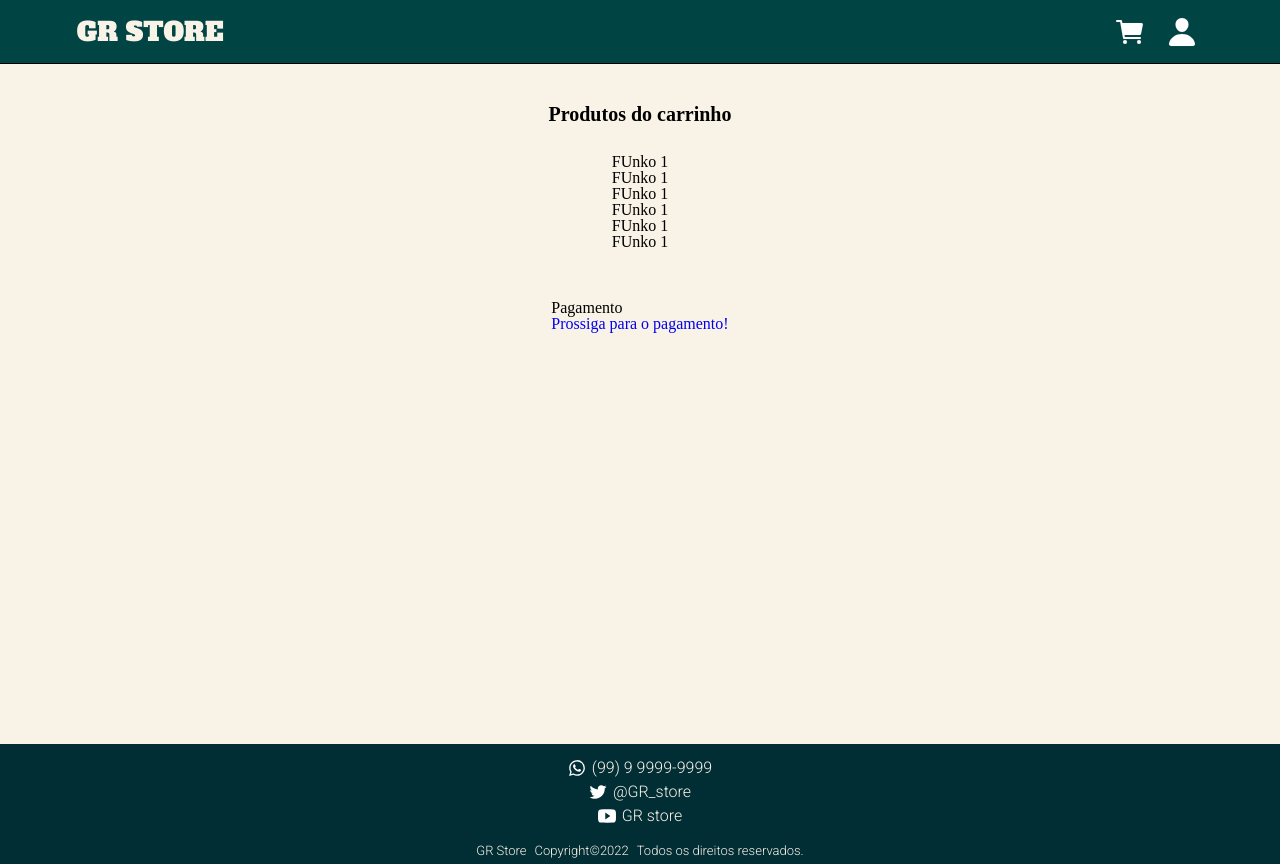
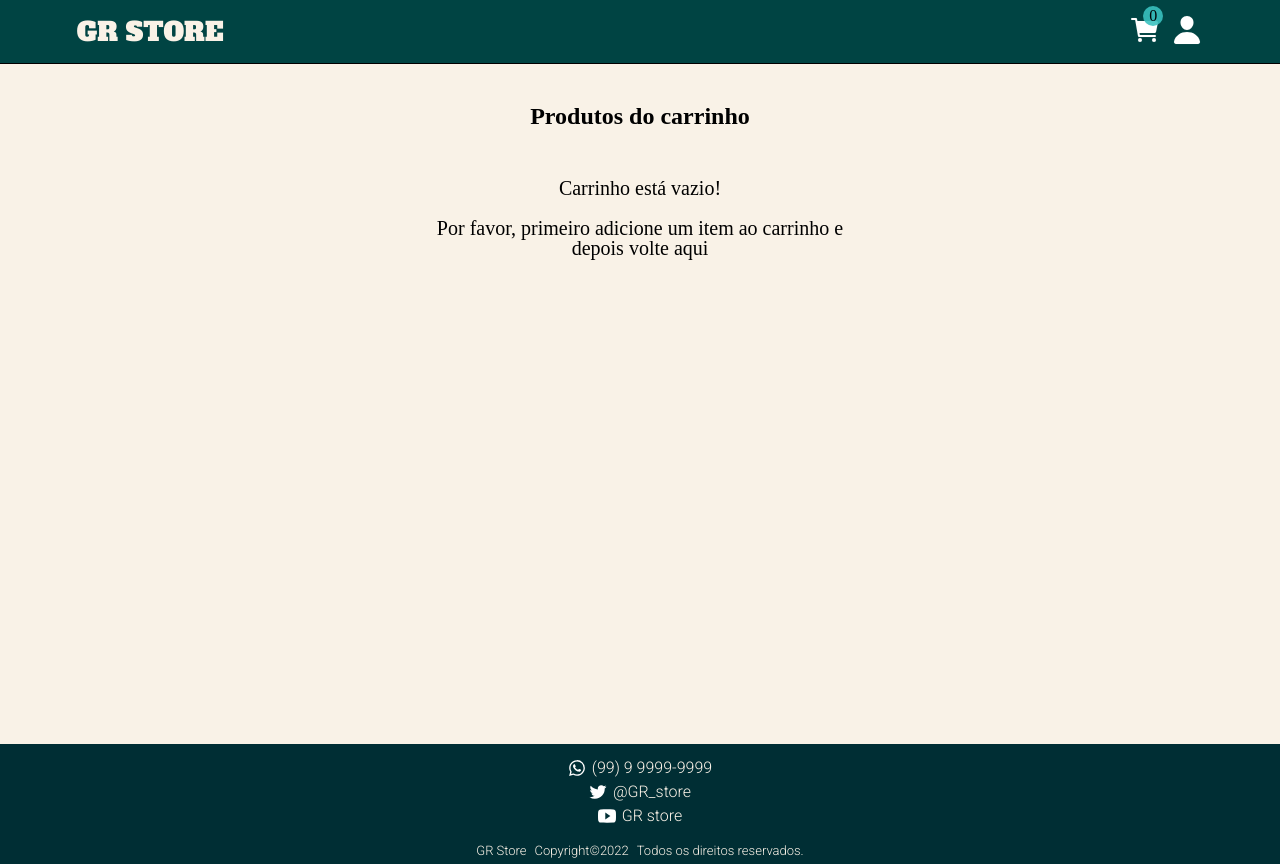
Before and after one commit to GabsRRC/projeto14-front, a React (Vite) app: page /cart in a window 1280 px wide. Built offline with nearby package versions, Linux system fonts and the light colour scheme.

Commit message:
wip: cart

```diff
--- a/src/App.jsx
+++ b/src/App.jsx
@@ -7,6 +7,7 @@ import AuthPage from "./AuthPage/index";
 import SingUpPage from "./SingUpPage/index";
 import UserContext from "./contexts/UserContext.js";
 import TokenContext from "./contexts/TokenContext.js";
+import CartContext from "./contexts/CartContext.js";
 import Header from "./Header/index";
 import Footer from "./Footer/index";
 import Cart from "./Cart";
@@ -16,10 +17,12 @@ import "./reset.css";
 export default function App() {
   const [token, setToken] = useState("");
   const [userInfo, setUserInfo] = useState({});
+  const [cart, setCart] = useState([]);
 
   return (
     <UserContext.Provider value={{ userInfo, setUserInfo }}>
       <TokenContext.Provider value={{ token, setToken }}>
+        <CartContext.Provider value={{ cart, setCart }}>
           <BrowserRouter>
             <Header />
             <Container>
@@ -34,6 +37,7 @@ export default function App() {
             </Container>
             <Footer />
           </BrowserRouter>
+        </CartContext.Provider>
       </TokenContext.Provider>
     </UserContext.Provider>
   );
--- a/src/Cart/index.jsx
+++ b/src/Cart/index.jsx
@@ -1,31 +1,72 @@
+import { useContext } from "react";
 import { Link } from "react-router-dom";
 import styled from "styled-components";
+import CartContext from "../contexts/CartContext.js";
 
 export default function Cart() {
+  //Ao clique de adicionar carrinho de um usuario => adicionar a um array vazio o array item e adicionar propriedade qtd : 1;
+  const { cart } = useContext(CartContext);
   return (
     <CartStyled>
       <CartProducts>
         <h1> Produtos do carrinho</h1>
         <Products>
-          <ul>
-            <li>FUnko 1</li>
-            <li>FUnko 1</li>
-            <li>FUnko 1</li>
-            <li>FUnko 1</li>
-            <li>FUnko 1</li>
-            <li>FUnko 1</li>
-          </ul>
+          {cart.length === 0 ? (
+            <EmptyCart>
+              <p>Carrinho está vazio!</p>{" "}
+              <p>
+                Por favor, primeiro adicione um item ao carrinho e depois volte
+                aqui
+              </p>
+            </EmptyCart>
+          ) : (
+            cart.map((product, key) => {
+              return (
+                <Product
+                  value={product.value}
+                  name={product.name}
+                  description={product.description}
+                  image={product.image}
+                  id={product._id}
+                  key={key}
+                  qtd={product.qtd}
+                  isEmpty={cart}
+                />
+              );
+            })
+          )}
         </Products>
+        {cart.length === 0 ? (
+          ""
+        ) : (
+          <Checkout>
+            <LinkStyled to="/checkout">Prossiga para o pagamento!</LinkStyled>
+          </Checkout>
+        )}
       </CartProducts>
-      <div>
-        {" "}
-        <div>Pagamento</div>
-        <Link to="/checkout">Prossiga para o pagamento!</Link>
-      </div>
     </CartStyled>
   );
 }
+function Product({ value, name, description, image, isLogged, id, qtd }) {
+  return (
+    <>
+      <ProductStyled>
+        <div className="product">
+          <div>
+            <img src={image} alt={description} />
+          </div>
 
+          <div className="lista">
+            <span className="titulo">{name}</span>
+            <span className="value">R$ {value * 0.9} à vista no PIX</span>
+            <span className="parcela"> 10x de R${value / 10} sem juros </span>
+            <span className="quantidade">Quantidade : {qtd}</span>
+          </div>
+        </div>
+      </ProductStyled>
+    </>
+  );
+}
 const CartStyled = styled.div`
   display: flex;
   justify-content: space-between;
@@ -33,7 +74,7 @@ const CartStyled = styled.div`
   flex-direction: column;
   width: 100%;
   h1 {
-    font-size: 20px;
+    font-size: 24px;
     font-weight: bold;
     margin-bottom: 30px;
   }
@@ -46,4 +87,157 @@ const CartProducts = styled.div`
   width: 100%;
   margin-bottom: 50px;
 `;
-const Products = styled.div``;
+const Products = styled.div`
+  display: flex;
+  flex-direction: column;
+  align-items: center;
+`;
+
+const ProductStyled = styled.div`
+  //height: 200px;
+  //background-color: #FFFFFF;
+  //margin-top: 10px;
+  width: 330px;
+  border-bottom-style: solid;
+  border-bottom-color: lightgray;
+  border-bottom-width: 1px;
+  padding-bottom: 10px;
+  padding-top: 10px;
+  position: relative;
+  font-family: "roboto slab";
+  font-style: normal;
+  font-weight: 400;
+  font-size: 16px;
+  line-height: 19px;
+  color: #000000;
+  display: flex;
+  justify-content: space-between;
+
+  .each {
+    margin-left: 8px;
+    margin-right: 8px;
+  }
+
+  img {
+    width: 130px;
+    height: 130px;
+    margin-left: 8px;
+  }
+
+  .product {
+    display: flex;
+    flex-direction: row;
+  }
+
+  .titulo {
+    color: black;
+    font-weight: bold;
+    margin-bottom: 4px;
+    font-size: 22px;
+  }
+  .quantidade {
+    color: #3a3838;
+    margin-top: 2px;
+  }
+
+  .button {
+    width: 200px;
+    height: 30px;
+    background-color: #c71515;
+    border-radius: 5px;
+    text-align: center;
+    font-weight: 700;
+    color: white;
+    box-shadow: rgba(0, 0, 0, 0.19) 0px 10px 20px,
+      rgba(0, 0, 0, 0.23) 0px 6px 6px;
+    margin: 6px 6px 6px 0;
+
+    :hover {
+      background-color: darkgreen;
+      cursor: pointer;
+      //margin: 10px;
+      font-size: 19px;
+    }
+  }
+
+  h6 {
+    margin-top: 4px;
+  }
+
+  .value {
+    color: green;
+    font-size: 20px;
+    font-weight: bold;
+    letter-spacing: -1.1px;
+    margin: 3px 0 3px 0;
+  }
+
+  .cart {
+    width: 200px;
+    height: 30px;
+    //background-color: orange;
+    border-radius: 5px;
+    //text-align: center;
+    font-weight: 700;
+    //color:white;
+    color: #c2581e;
+    //ssssbox-shadow: rgba(0, 0, 0, 0.19) 0px 10px 20px, rgba(0, 0, 0, 0.23) 0px 6px 6px;
+    margin: 6px 3px 6px 0px;
+    text-shadow: 2px 4px 3px rgba(0, 0, 0, 0.12);
+    :hover {
+      color: darkgreen;
+      cursor: pointer;
+      font-size: 18px;
+    }
+  }
+
+  .parcela {
+    color: gray;
+    margin: 3px 0;
+  }
+
+  .lista {
+    display: flex;
+    flex-direction: column;
+    margin-left: 18px;
+  }
+`;
+
+const Checkout = styled.div`
+  display: flex;
+  flex-direction: column;
+  align-items: center;
+  justify-content: center;
+  margin-top: 30px;
+
+  .title {
+    font-size: 22px;
+    font-weight: bold;
+    margin-bottom: 20px;
+  }
+`;
+
+const EmptyCart = styled.div`
+  display: flex;
+  flex-direction: column;
+  justify-content: center;
+  align-items: center;
+  width: 80%;
+  p {
+    font-size: 20px;
+    margin-top: 20px;
+    text-align: center;
+  }
+`;
+
+const LinkStyled = styled(Link)`
+  text-decoration: none;
+  margin: 5px;
+  border-radius: 8px;
+  font-size: 20px;
+  padding: 8px;
+  text-decoration: none;
+  background-color: #004443;
+  color: white;
+  font-weight: bold;
+`;
--- a/src/Header/index.jsx
+++ b/src/Header/index.jsx
@@ -1,12 +1,18 @@
 import styled from "styled-components";
 import { BrowserRouter, Routes, Route, Link } from "react-router-dom";
 import "../reset.css";
-import cart from "../assets/cart.svg";
+import cartImage from "../assets/cart.svg";
 import person from "../assets/person.svg";
 import cartoutline from "../assets/cart-outline.svg";
 import personoutline from "../assets/person-outline.svg";
+import { useContext } from "react";
+import UserContext from "../contexts/UserContext.js";
+import CartContext from "../contexts/CartContext.js";
 
 export default function Header() {
+  const { userInfo } = useContext(UserContext);
+  const cart = useContext(CartContext);
+  console.log(userInfo);
   return (
     <HeaderTop>
       <div>
@@ -16,10 +22,16 @@ export default function Header() {
       </div>
       <HeaderIcons>
         <LinkStyled to="/cart">
-          <img src={cart} />
+          <div>
+            <img src={cartImage} />
+          </div>
+          <p className="quantidade">{cart.cart.length}</p>
         </LinkStyled>
         <LinkStyled to="/auth">
-          <img src={person} />{" "}
+          <div>
+            <img src={person} />
+          </div>
+          <p className="username">{userInfo.name}</p>
         </LinkStyled>
       </HeaderIcons>
     </HeaderTop>
@@ -52,6 +64,7 @@ const HeaderIcons = styled.div`
 `;
 
 const LinkStyled = styled(Link)`
+  box-sizing: border-box;
   display: flex;
   align-items: center;
   justify-content: center;
@@ -60,10 +73,30 @@ const LinkStyled = styled(Link)`
   text-decoration: none;
   margin-left: 10px;
   color: white;
+  position: relative;
 
   img {
     height: 32px;
     width: 32px;
-    margin: 5px;
+    margin: 5px 0;
+  }
+  .quantidade {
+    display: flex;
+    align-items: center;
+    justify-content: center;
+    color: black;
+    background-color: #3ac2c0;
+    opacity: 0.89;
+    width: 20px;
+    height: 20px;
+    border-radius: 50%;
+
+    position: absolute;
+    top: -3px;
+    right: -2px;
+  }
+  .username {
+    position: absolute;
+    bottom: -10px;
   }
 `;
--- a/src/MainPage/index.jsx
+++ b/src/MainPage/index.jsx
@@ -10,18 +10,20 @@ import UserContext from "../contexts/UserContext.js";
 import TokenContext from "../contexts/TokenContext.js";
 import axios from "axios";
 import { PacmanLoader } from "react-spinners";
+import CartContext from "../contexts/CartContext.js";
 
 export default function RenderProducts() {
   const [products, setProducts] = useState([]);
   const [isLogged, setIsLogged] = useState(false);
   const { token } = useContext(TokenContext);
   const userInfo = useContext(UserContext);
+  const { cart, setCart } = useContext(CartContext);
 
   useEffect(() => {
     const promise = axios.get("http://localhost:5000/products");
 
     promise.then((response) => {
-      setIsLogged(isLoggedUser);
+      //setIsLogged(isLoggedUser);
       setProducts([...response.data]);
     });
   }, []);
@@ -34,6 +36,28 @@ export default function RenderProducts() {
       console.log("Usuário logado");
       return true;
     }
+  }
+
+  function addItemToCart(id, value, name, description, image) {
+    const cartCopy = [...cart];
+    const product = {
+      _id: id,
+      name: name,
+      description: description,
+      value: value,
+      image: image,
+    };
+    const itemExist = cartCopy.find((item) => item._id === id);
+
+    console.log(itemExist);
+    if (!itemExist) {
+      cartCopy.push({ ...product, qtd: 1 });
+      setCart(cartCopy);
+    } else {
+      itemExist.qtd = itemExist.qtd + 1;
+      setCart(cartCopy);
+    }
+    console.log(cartCopy);
   }
 
   if (products.length < 1) {
@@ -50,9 +74,11 @@ export default function RenderProducts() {
             <Products
               value={product.value}
               key={product._id}
-              name={product.title}
+              id={product._id}
+              name={product.name}
               image={product.image}
               description={product.description}
+              addItemToCart={addItemToCart}
               isLogged={isLogged}
             />
           ))}
@@ -62,7 +88,15 @@ export default function RenderProducts() {
   }
 }
 
-function Products({ value, name, description, image, isLogged }) {
+function Products({
+  value,
+  name,
+  description,
+  image,
+  isLogged,
+  id,
+  addItemToCart,
+}) {
   return (
     <Product>
       <div className="product">
@@ -80,7 +114,12 @@ function Products({ value, name, description, image, isLogged }) {
           </span>
           <span className="cart">
             {" "}
-            <h6> Adicionar ao carrinho </h6>{" "}
+            <h6
+              onClick={() => addItemToCart(id, value, name, description, image)}
+            >
+              {" "}
+              Adicionar ao carrinho{" "}
+            </h6>{" "}
           </span>
         </div>
       </div>
--- /dev/null
+++ b/src/contexts/CartContext.js
@@ -0,0 +1,5 @@
+import { createContext } from "react";
+
+const CartContext = createContext();
+
+export default CartContext;
```
Lines whose indentation alone changed are shown as unchanged.
